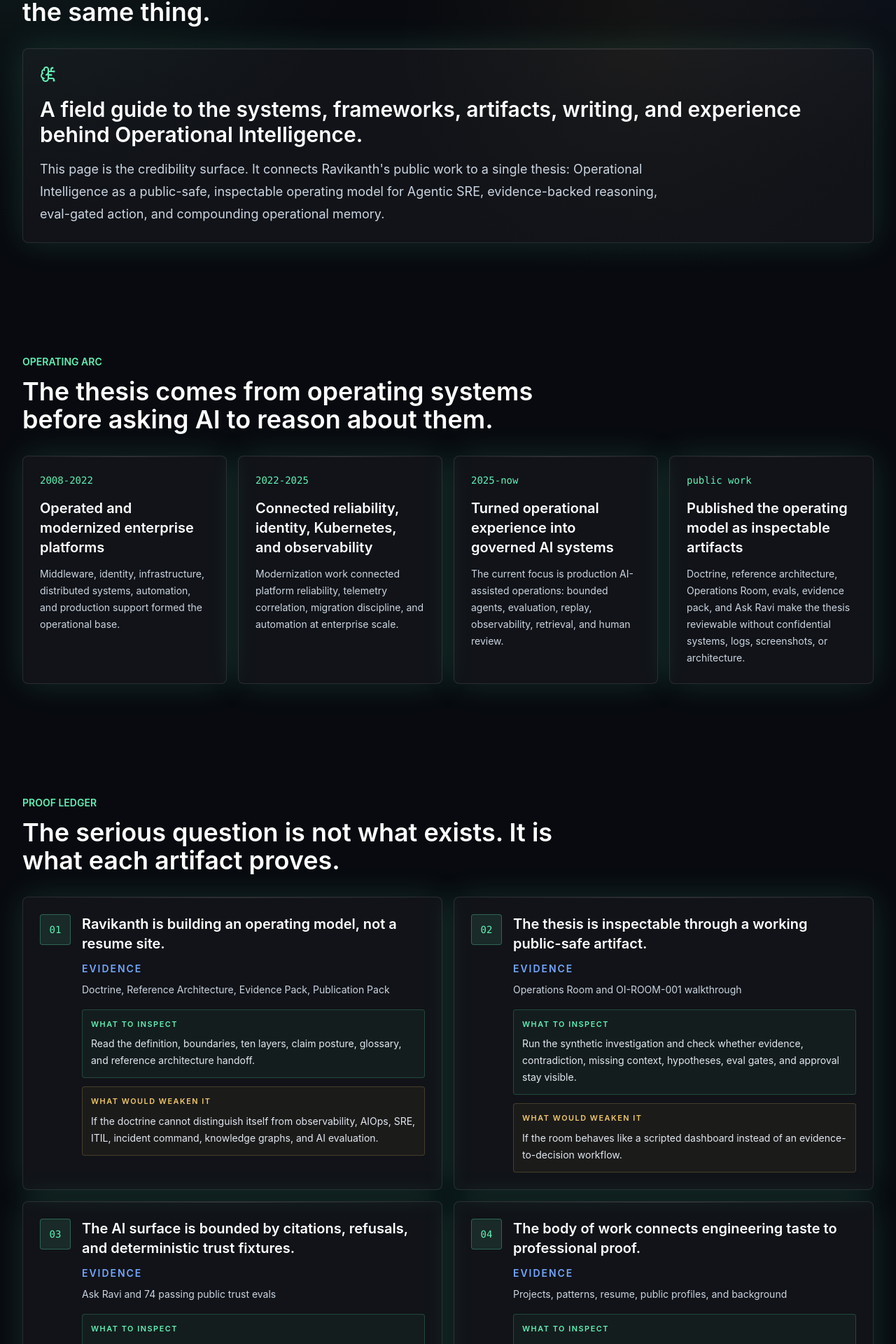
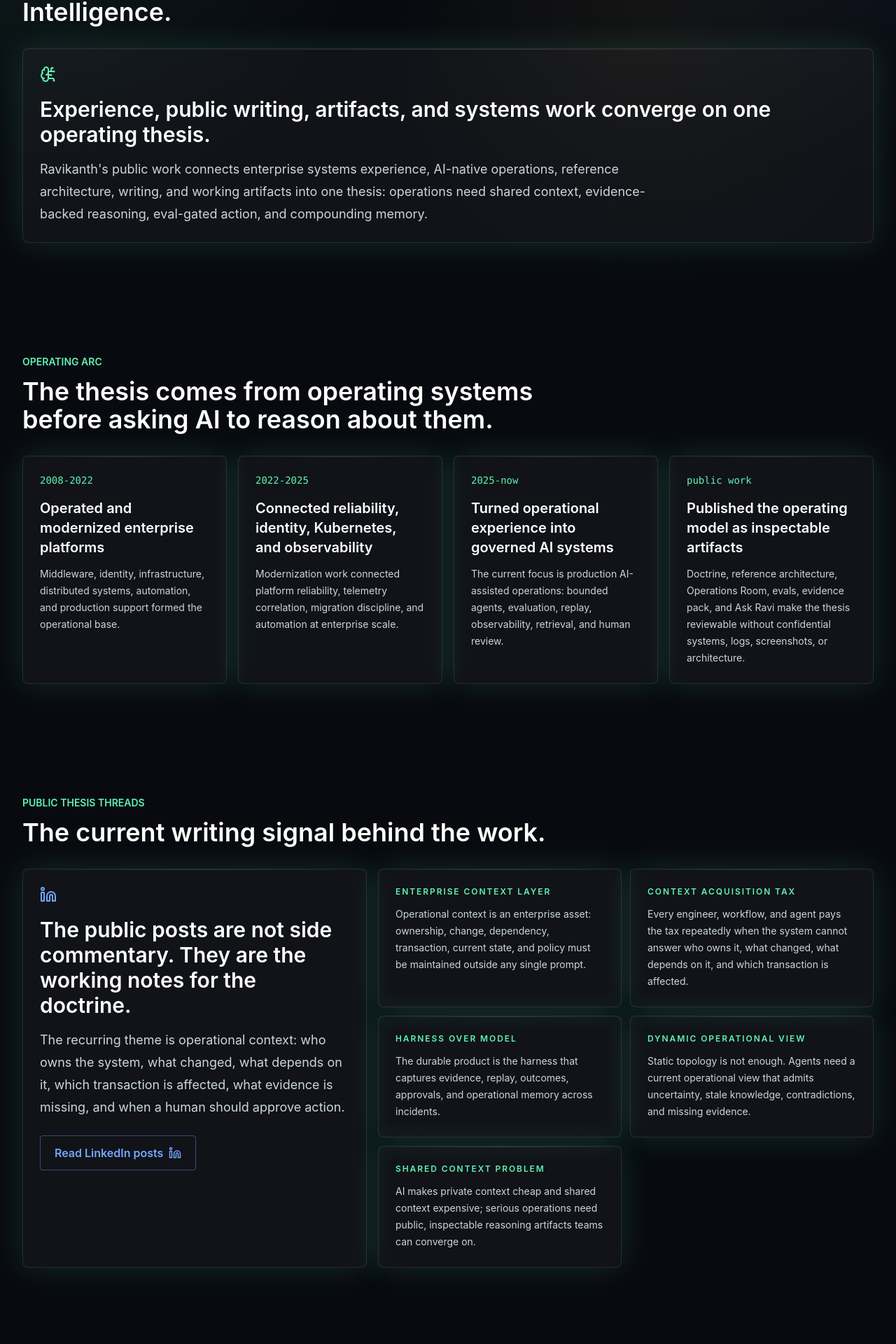
Before and after one commit to rseri17-code/seri-ai, a Next.js app: page /work in a window 1280 px wide. Shown: the part 228-2148 px from the top of the page at 70% size. Built offline with nearby package versions, Linux system fonts and the light colour scheme; no server answers.

Commit message:
Refine work route as operating record

```diff
--- a/app/search/page.tsx
+++ b/app/search/page.tsx
@@ -18,7 +18,7 @@ const researchPrompts = [
   ["Evidence", "What would convince a skeptical engineer that this model is useful?", "/wiki/operational-intelligence-evidence-pack"],
   ["Operations Room", "How does OI-ROOM-001 move from evidence to a decision packet?", "/investigation-room"],
   ["Evaluation", "Which trust fixtures gate Ask Ravi behavior?", "/evals"],
-  ["Builder proof", "Where is Ravikanth's public work connected to proof objects?", "/work"]
+  ["Public work", "Where is Ravikanth's public work connected to proof objects?", "/work"]
 ] as const;
 
 export default function SearchPage() {
--- a/app/work/page.tsx
+++ b/app/work/page.tsx
@@ -1,9 +1,10 @@
 import Link from "next/link";
 import type { Metadata } from "next";
 import type { LucideIcon } from "lucide-react";
-import { ArrowRight, Boxes, BrainCircuit, ClipboardCheck, FileText, GitBranch, Layers, ShieldCheck, UserRound } from "lucide-react";
+import { ArrowRight, Boxes, BrainCircuit, ClipboardCheck, FileText, GitBranch, Layers, Linkedin, ShieldCheck, UserRound } from "lucide-react";
 import { Card } from "@/components/card";
 import { Section } from "@/components/section";
+import { homeLinkedInSignals, homeProfileLinks } from "@/content/home";
 import { articles, contentRegistry, evalReport, operationalIntelligenceFramework, patterns, projects, resume } from "@/content/site";
 
 export const metadata: Metadata = {
@@ -58,7 +59,7 @@ const reviewSpine: WorkItem[] = [
 
 const proofLedger = [
   {
-    claim: "Ravikanth is building an operating model, not a resume site.",
+    claim: "Operational Intelligence is a reference model, not a profile wrapper.",
     evidence: "Doctrine, Reference Architecture, Evidence Pack, Publication Pack",
     inspect: "Read the definition, boundaries, ten layers, claim posture, glossary, and reference architecture handoff.",
     weakens: "If the doctrine cannot distinguish itself from observability, AIOps, SRE, ITIL, incident command, knowledge graphs, and AI evaluation.",
@@ -191,12 +192,12 @@ const workSections: Array<{ title: string; Icon: LucideIcon; items: WorkItem[] }
 export default function WorkPage() {
   return (
     <>
-      <Section eyebrow="Work" title="Evidence that the builder and the thesis are the same thing." level="h1">
+      <Section eyebrow="Work" title="The operating record behind Operational Intelligence." level="h1">
         <Card className="border-mint/25 bg-mint/[0.05]">
           <BrainCircuit className="mb-5 text-mint" />
-          <h2 className="text-3xl font-semibold text-white">A field guide to the systems, frameworks, artifacts, writing, and experience behind Operational Intelligence.</h2>
+          <h2 className="text-3xl font-semibold text-white">Experience, public writing, artifacts, and systems work converge on one operating thesis.</h2>
           <p className="mt-4 max-w-4xl text-lg leading-8 text-slate-300">
-            This page is the credibility surface. It connects Ravikanth&apos;s public work to a single thesis: Operational Intelligence as a public-safe, inspectable operating model for Agentic SRE, evidence-backed reasoning, eval-gated action, and compounding operational memory.
+            Ravikanth&apos;s public work connects enterprise systems experience, AI-native operations, reference architecture, writing, and working artifacts into one thesis: operations need shared context, evidence-backed reasoning, eval-gated action, and compounding memory.
           </p>
         </Card>
       </Section>
@@ -210,6 +211,34 @@ export default function WorkPage() {
               <p className="mt-3 text-sm leading-6 text-slate-300">{item.body}</p>
             </Card>
           ))}
+        </div>
+      </Section>
+
+      <Section eyebrow="Public thesis threads" title="The current writing signal behind the work.">
+        <div className="grid gap-4 lg:grid-cols-[0.82fr_1.18fr]">
+          <Card className="border-signal/25 bg-signal/[0.045]">
+            <Linkedin className="mb-5 text-signal" />
+            <h2 className="text-3xl font-semibold text-white">The public posts are not side commentary. They are the working notes for the doctrine.</h2>
+            <p className="mt-4 text-lg leading-8 text-slate-300">
+              The recurring theme is operational context: who owns the system, what changed, what depends on it, which transaction is affected, what evidence is missing, and when a human should approve action.
+            </p>
+            <a
+              href={homeProfileLinks.linkedin}
+              target="_blank"
+              rel="noreferrer"
+              className="mt-6 inline-flex items-center gap-2 rounded border border-signal/40 px-5 py-3 font-semibold text-signal"
+            >
+              Read LinkedIn posts <Linkedin size={18} />
+            </a>
+          </Card>
+          <div className="grid gap-3 md:grid-cols-2">
+            {homeLinkedInSignals.map((signal) => (
+              <Card key={signal.name} className="p-4">
+                <p className="text-xs font-semibold uppercase tracking-[0.16em] text-mint">{signal.name}</p>
+                <p className="mt-3 text-sm leading-6 text-slate-300">{signal.description}</p>
+              </Card>
+            ))}
+          </div>
         </div>
       </Section>
 
```
Also changed, not shown: scripts/validate-content-coherence.mjs (+8 -2 lines), 1 other file (tests, documents, lock files or other folders).
